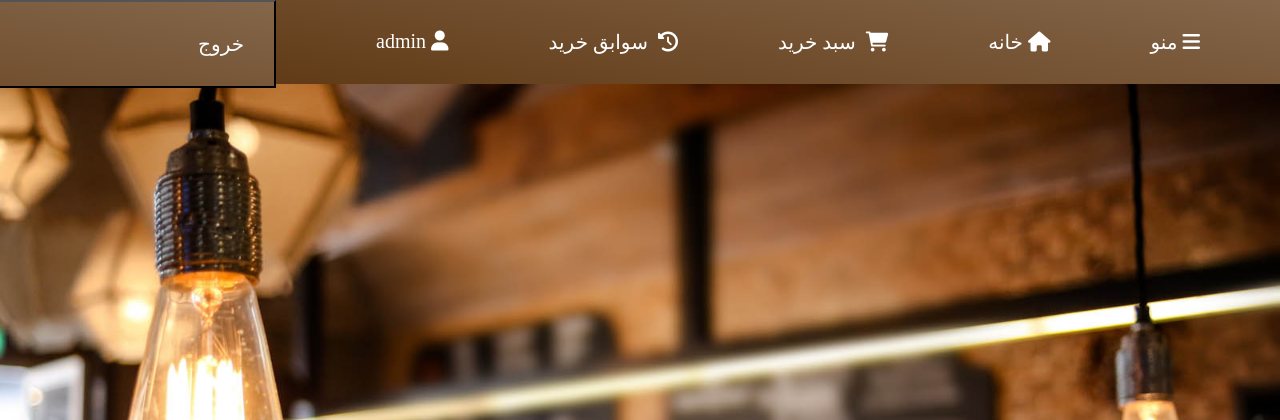
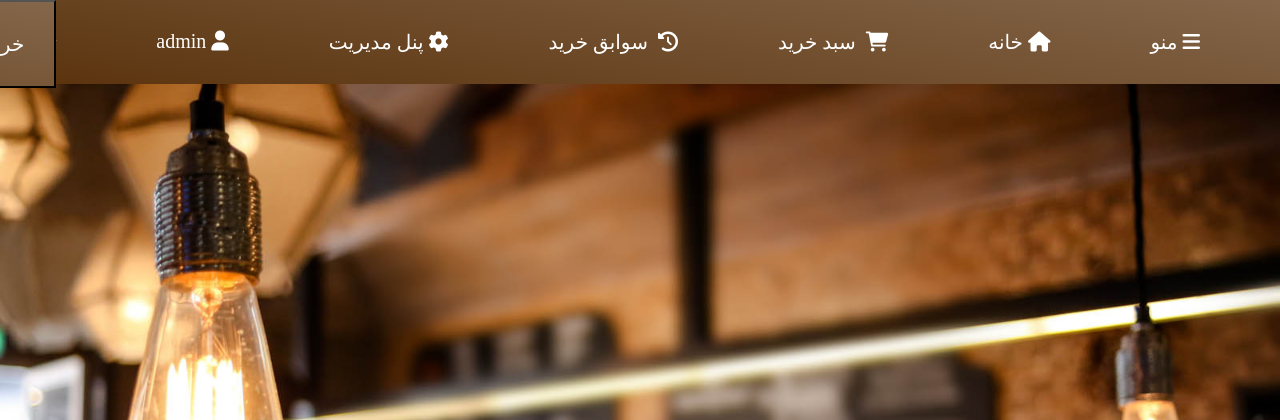
Before and after one commit to mahdishafaat/AP-CoffeeShop, a Django app: page / in a window 1280 px wide. Shown: the top 420 px of the page. Run offline with Django 5.2, Linux system fonts and the light colour scheme; a user stored in the database is signed in; some web fonts are replaced.

Commit message:
added management panel link and icon to the global navigation bar in base html

```diff
--- a/templates/base.html
+++ b/templates/base.html
@@ -24,6 +24,10 @@
             <li><a id='cart' href="#"><i class="fas fa-shopping-cart"></i> سبد خرید</a></li>
             <li><a id='his' href="#"><i class="fas fa-history"></i> سوابق خرید</a></li>
             {% if user.is_authenticated %}
+                <li><a id='enter-ac' href="{% url 'login' %}"><i class="fa-solid fa-gear"></i>پنل مدیریت</a></li>
+            {% endif %}
+
+            {% if user.is_authenticated %}
                 <li><i class="fas fa-user"></i> {{user}} </a></li>
                 <li>
                     <i class="fa-solid fa-arrow-right-from-bracket"></i>
```
Also changed, not shown: db.sqlite3.
